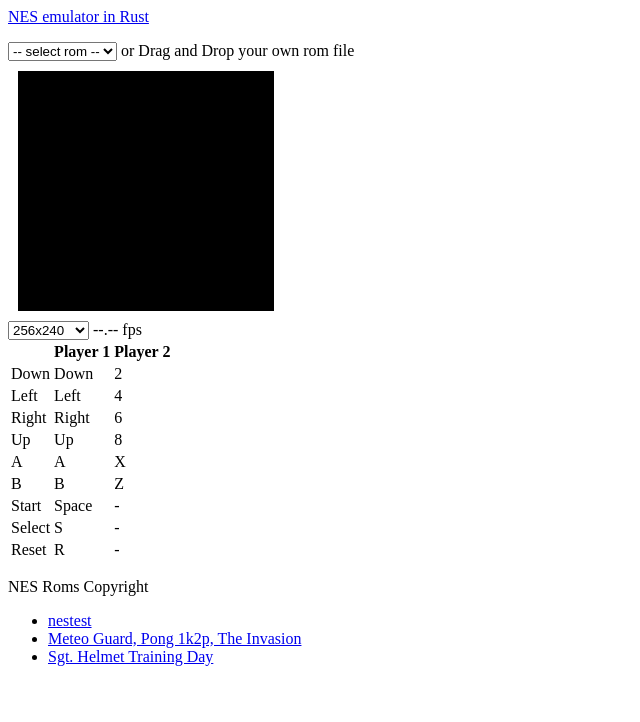
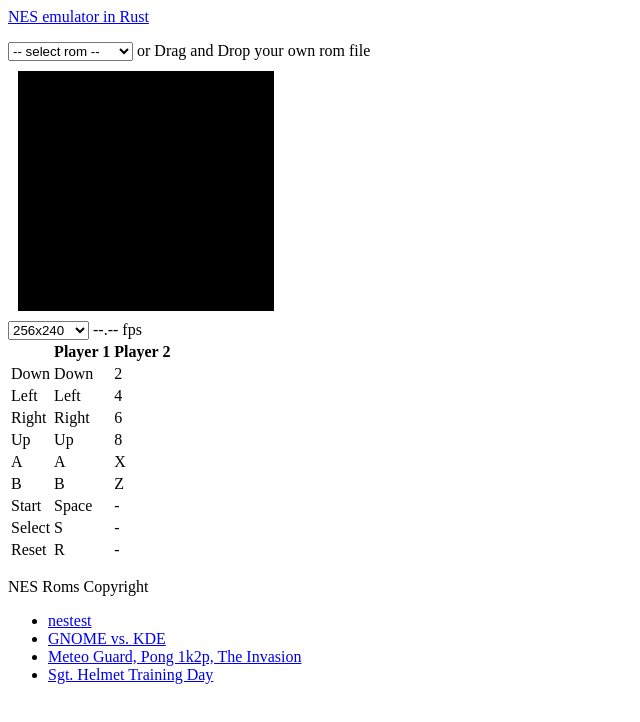
Before and after one commit to takahirox/nes-rust, a plain HTML site: page index.html in a window 1280 px wide. Shown: the whole page, without its empty margins (0-640 px from the left). Drawn offline with Linux system fonts and the light colour scheme.

Commit message:
Add bingo.nes

```diff
--- a/index.html
+++ b/index.html
@@ -233,6 +233,7 @@
     <div>
       <select id="romSelect">
         <option value="" selected>-- select rom --</option>
+        <option value="bingo.nes">GNOME vs. KDE</option>
         <option value="mguard.nes">Meteo Guard</option>
         <option value="nestest.nes">nestest</option>
         <option value="pong1k.nes">Pong 1k2p</option>
@@ -310,6 +311,7 @@
       <p>NES Roms Copyright</p>
       <ul>
         <li><a href="https://wiki.nesdev.com/w/index.php/Emulator_tests">nestest</a></li>
+        <li><a href="https://wiki.nesdev.com/w/index.php/Projects#stuff_by_Damian_Yerrick">GNOME vs. KDE</a></li>
         <li><a href="http://slydogstudios.org/">Meteo Guard, Pong 1k2p, The Invasion</a></li>
         <li><a href="http://www.mojontwins.com/juegos_mojonos/sgt-helmet-training-day-nes/">Sgt. Helmet Training Day</a></li>
       </ul>
```
Also changed, not shown: multiplay.html (+2 -0 lines), roms/Readme.md, 1 other file.
